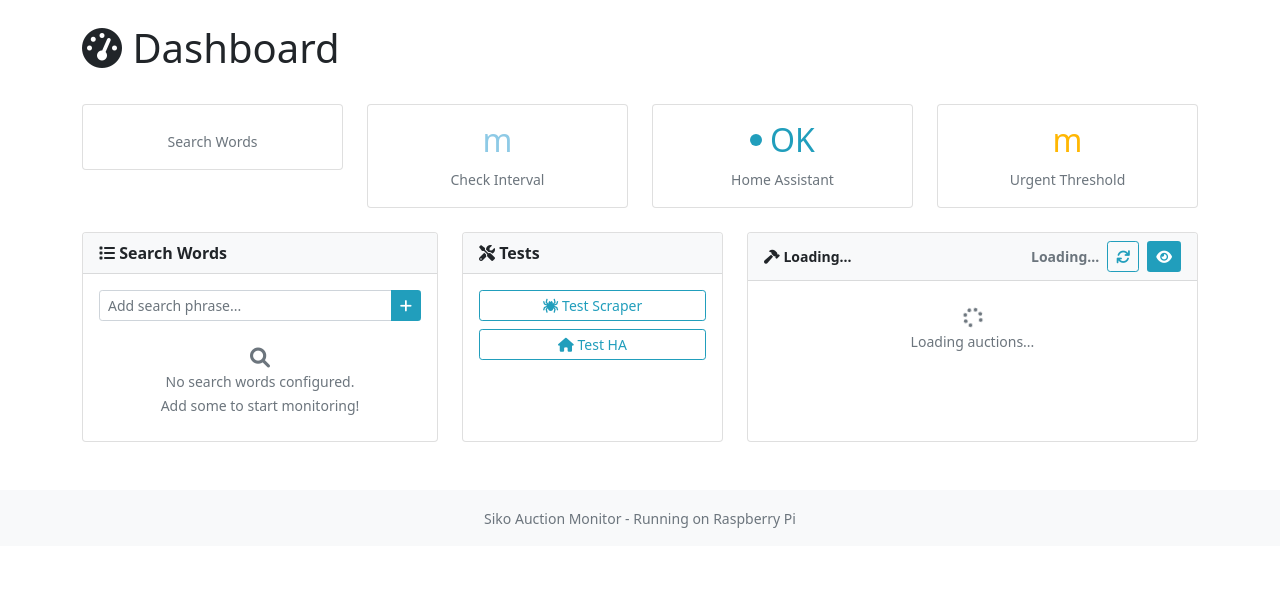
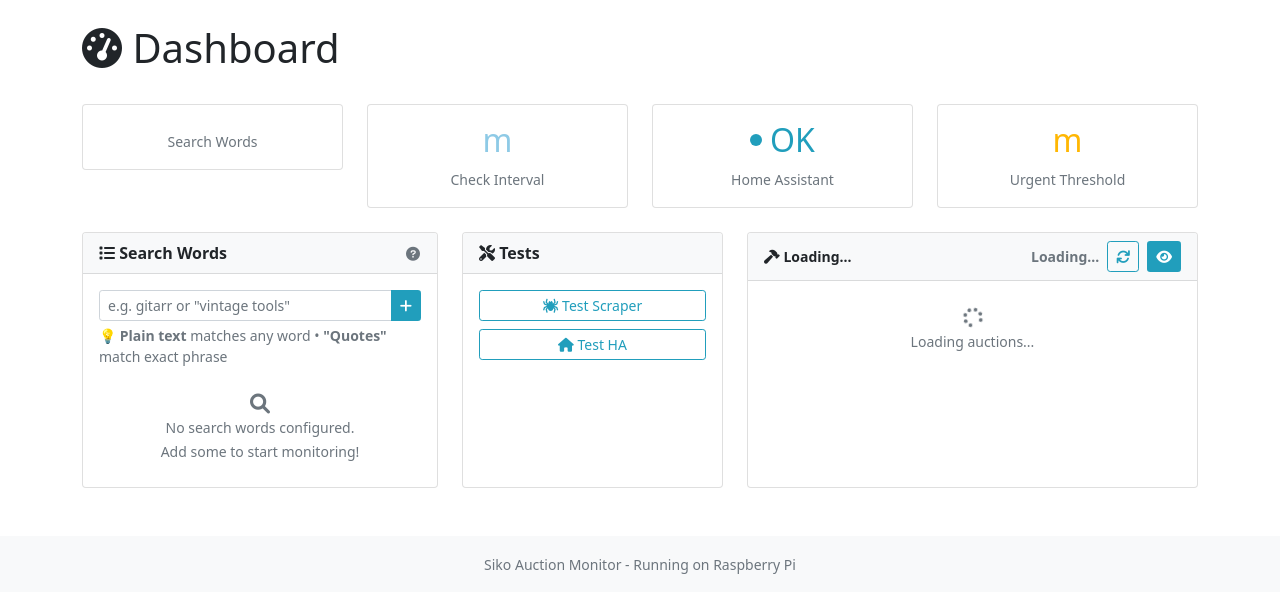
Before and after one commit to Starsonarms/siko-auction-monitor, a Python web app: template templates/index.html in a window 1280 px wide. Shown: the part 56-663 px from the top of the page. Run offline with Jinja, Linux system fonts and the light colour scheme; the template is opened without the code that fills it, so the values that code supplies are empty; some libraries are stand-ins or nearby versions.

Commit message:
Improve UX: Add visual feedback and instructions for search phrases
- Add help tooltip explaining plain text vs quoted phrase matching
- Show spinner -> checkmark animation when adding search words
- Show fade-out animation and success message when removing
- Add inline hint text below search input
- Create RASPBERRY_PI_SETUP.md with system dependencies guide

```diff
--- a/templates/index.html
+++ b/templates/index.html
@@ -53,17 +53,23 @@
 <div class="row mb-3">
     <div class="col-md-4">
         <div class="card h-100">
-            <div class="card-header">
+            <div class="card-header d-flex justify-content-between align-items-center">
                 <span><i class="fas fa-list"></i> Search Words</span>
+                <button class="btn btn-sm btn-link p-0 text-muted" data-bs-toggle="tooltip" data-bs-placement="top" title="Enter plain text (e.g. 'gitarr') or quoted phrases for exact matches (e.g. '&quot;vintage tools&quot;')">
+                    <i class="fas fa-question-circle"></i>
+                </button>
             </div>
             <div class="card-body">
                 <form id="addWordForm" onsubmit="addSearchWord(); return false;" class="mb-3">
                     <div class="input-group input-group-sm">
-                        <input type="text" class="form-control" id="searchWord" placeholder="Add search phrase..." required>
-                        <button type="submit" class="btn" style="background-color: var(--color-blue-green); color: white;">
+                        <input type="text" class="form-control" id="searchWord" placeholder="e.g. gitarr or &quot;vintage tools&quot;" required>
+                        <button type="submit" class="btn" id="addSearchBtn" style="background-color: var(--color-blue-green); color: white;">
                             <i class="fas fa-plus"></i>
                         </button>
                     </div>
+                    <small class="text-muted d-block mt-1">
+                        💡 <strong>Plain text</strong> matches any word • <strong>&quot;Quotes&quot;</strong> match exact phrase
+                    </small>
                 </form>
                 <div id="search-words-list">
                     {% if search_words %}
@@ -139,6 +145,12 @@
             return;
         }
 
+        // Show loading state
+        const btn = document.getElementById('addSearchBtn');
+        const originalHtml = btn.innerHTML;
+        btn.innerHTML = '<i class="fas fa-spinner fa-spin"></i>';
+        btn.disabled = true;
+
         fetch('/api/search-words', {
             method: 'POST',
             headers: {
@@ -149,6 +161,10 @@
         .then(response => response.json())
         .then(data => {
             if (data.status === 'success') {
+                // Show success state briefly
+                btn.innerHTML = '<i class="fas fa-check"></i>';
+                btn.style.backgroundColor = '#28a745';
+
                 // Clear input
                 document.getElementById('searchWord').value = '';
 
@@ -164,12 +180,23 @@
 
                 // Refresh auctions with new search term
                 refreshAuctions(null);
+
+                // Reset button after 1 second
+                setTimeout(() => {
+                    btn.innerHTML = originalHtml;
+                    btn.style.backgroundColor = 'var(--color-blue-green)';
+                    btn.disabled = false;
+                }, 1000);
             } else {
                 alert('Error: ' + data.error);
+                btn.innerHTML = originalHtml;
+                btn.disabled = false;
             }
         })
         .catch(error => {
             alert('Error: ' + error);
+            btn.innerHTML = originalHtml;
+            btn.disabled = false;
         });
     }
 
@@ -191,11 +218,11 @@
                     `;
                 } else {
                     let html = '';
-                    searchWords.forEach(word => {
+                    searchWords.forEach((word, index) => {
                         html += `
-                            <div class="d-flex justify-content-between align-items-center mb-2 p-1 bg-light rounded">
+                            <div class="d-flex justify-content-between align-items-center mb-2 p-1 bg-light rounded" id="search-word-${index}">
                                 <span class="small"><i class="fas fa-search text-muted me-1"></i>${word}</span>
-                                <button class="btn btn-sm btn-outline-danger" onclick="removeSearchWord('${word}')" title="Remove">
+                                <button class="btn btn-sm btn-outline-danger" onclick="removeSearchWord('${word}', ${index})" title="Remove">
                                     <i class="fas fa-trash"></i>
                                 </button>
                             </div>
@@ -215,14 +242,25 @@
             console.error('Error updating search words list:', error);
         });
     }
+    }
 
-    function removeSearchWord(word) {
+    function removeSearchWord(word, index) {
+        // Show fade-out animation
+        const element = document.getElementById(`search-word-${index}`);
+        if (element) {
+            element.style.opacity = '0.5';
+            element.style.transition = 'opacity 0.3s';
+        }
+
         fetch(`/api/search-words/${encodeURIComponent(word)}`, {
             method: 'DELETE'
         })
         .then(response => response.json())
         .then(data => {
             if (data.status === 'success') {
+                // Show success message
+                showTemporaryMessage(`Removed "${word}"`, 'success');
+
                 // Clear cache to force fresh data
                 try {
                     localStorage.removeItem('auctionData');
@@ -237,10 +275,16 @@
                 refreshAuctions(null);
             } else {
                 alert('Error: ' + data.error);
+                if (element) {
+                    element.style.opacity = '1';
+                }
             }
         })
         .catch(error => {
             alert('Error: ' + error);
+            if (element) {
+                element.style.opacity = '1';
+            }
         });
     }
 
@@ -633,6 +677,13 @@
     // Auto-load auctions when page loads - try cache first
     document.addEventListener('DOMContentLoaded', function() {
         console.log('DOMContentLoaded fired');
+
+        // Initialize Bootstrap tooltips
+        const tooltipTriggerList = [].slice.call(document.querySelectorAll('[data-bs-toggle="tooltip"]'));
+        tooltipTriggerList.map(function (tooltipTriggerEl) {
+            return new bootstrap.Tooltip(tooltipTriggerEl);
+        });
+
         // Try to load from cache first
         const usedCache = loadCachedAuctions();
         console.log('Used cache:', usedCache);
```
Also changed, not shown: RASPBERRY_PI_SETUP.md (added, +50 -0 lines).
